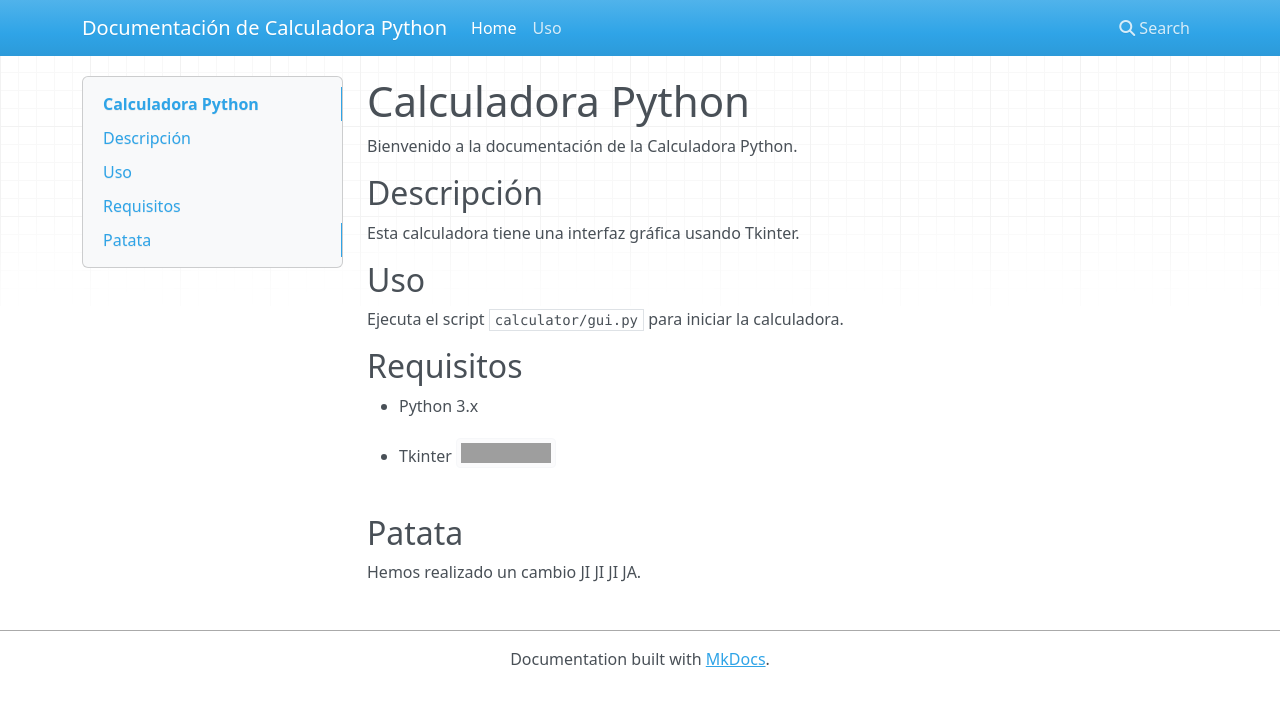
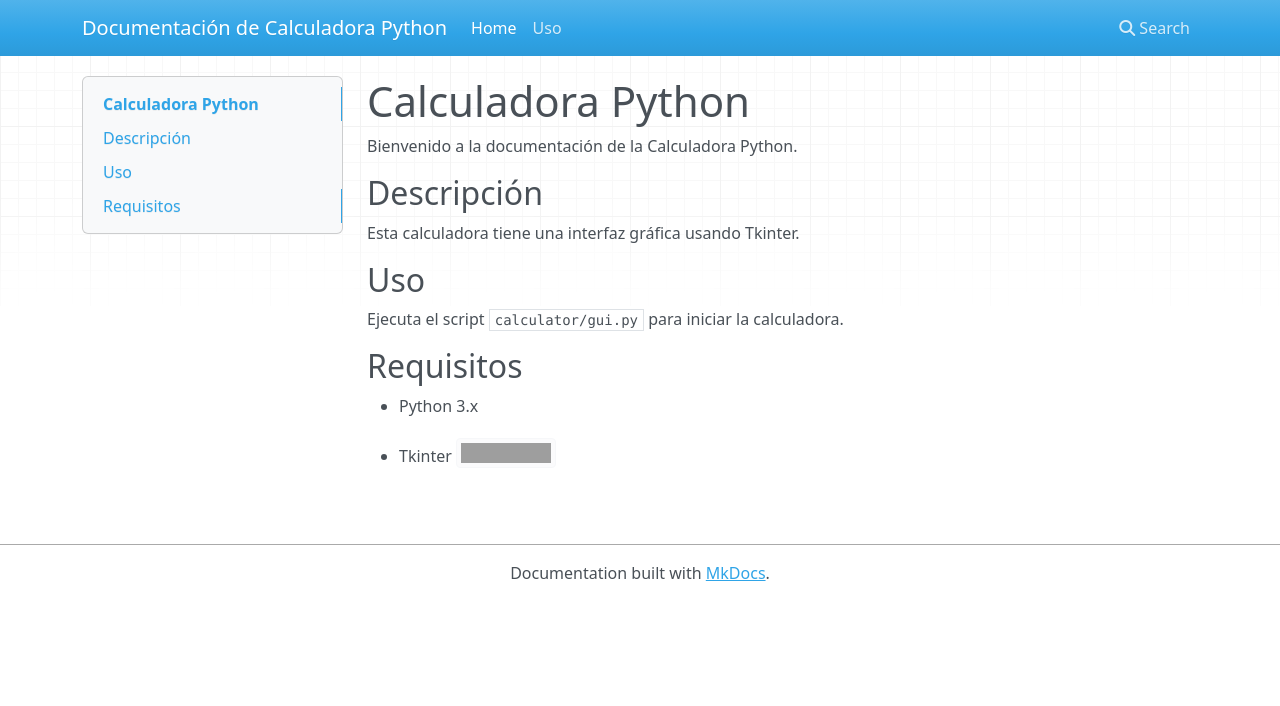
Before and after one commit to rpennas05/PPS-Unidad0ActividadGit-Raul, an MkDocs documentation site: the page built from docs/index.md, in a window 1280 px wide. Shown: the top 706 px of the page. Built offline with MkDocs 1.6.1, drawn with Linux system fonts in a browser that asks for light colours; nearby versions of some CDN libraries; grey boxes are pictures that could not be loaded.

Commit message:
Revert "Cambio en la página de github.io"
This reverts commit 133e15f0f10c7c412b5d16e25432f7e0d747eb5a.

```diff
--- a/docs/index.md
+++ b/docs/index.md
@@ -15,7 +15,3 @@ Ejecuta el script `calculator/gui.py` para iniciar la calculadora.
 - Python 3.x
 - Tkinter
 [![Licencia: CC BY-NC-SA 4.0](https://licensebuttons.net/l/by-nc-sa/4.0/88x31.png)](https://creativecommons.org/licenses/by-nc-sa/4.0/)
-
-## Patata
-
-Hemos realizado un cambio JI JI JI JA.
```
